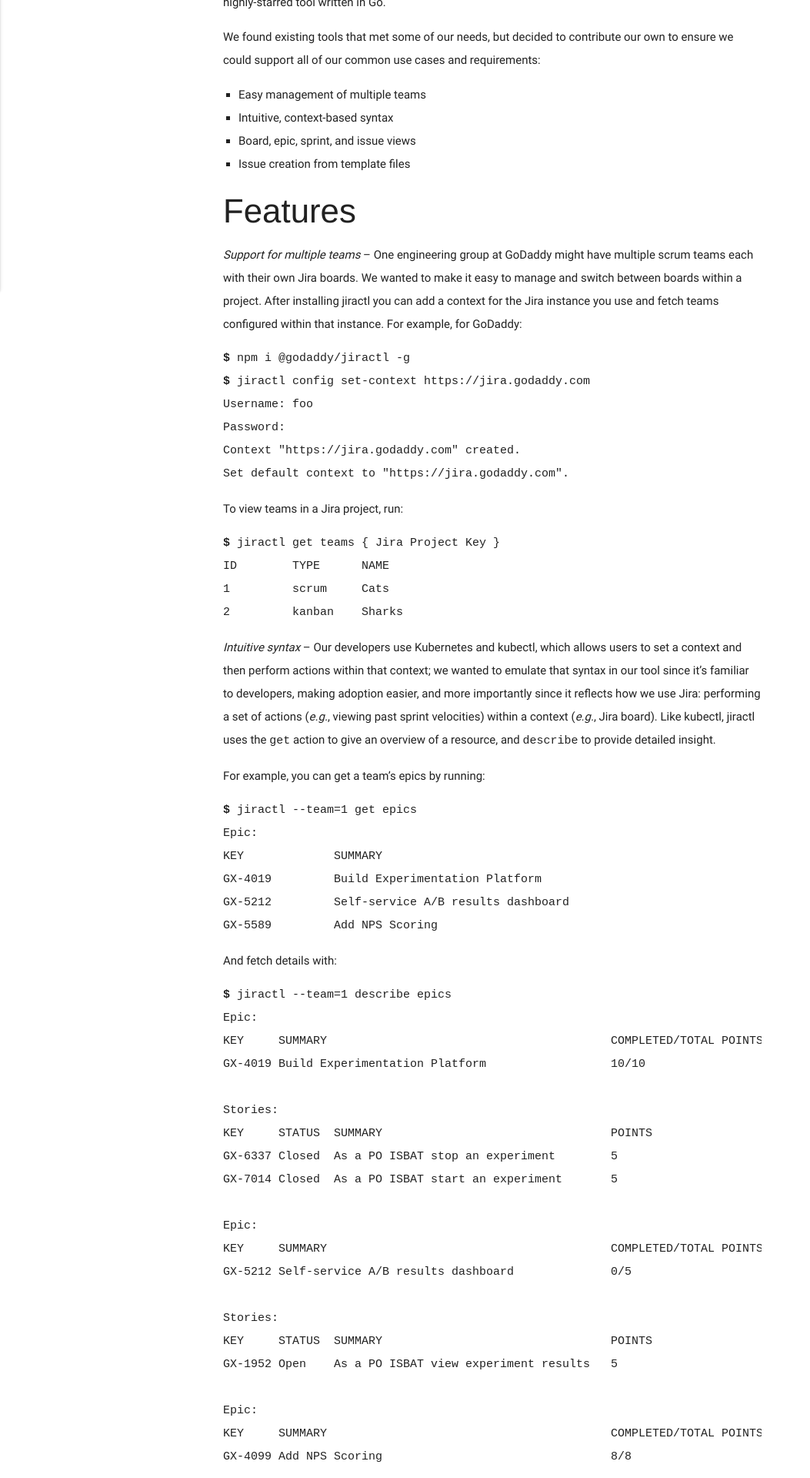
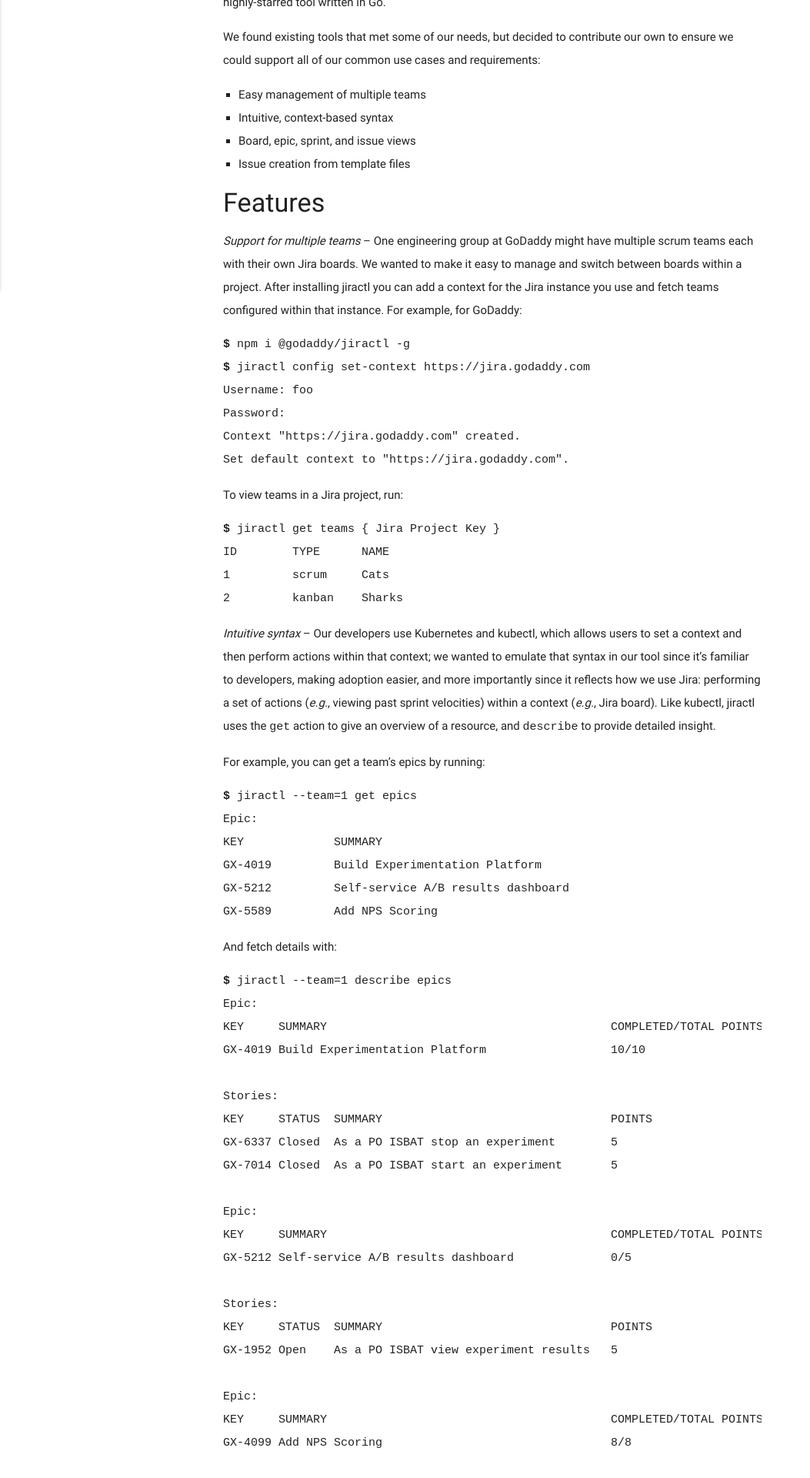
Before and after one commit to godaddy/godaddy.github.io, a Jekyll site: the page built from _posts/2018-05-15-jiractl.md, in a window 1280 px wide. Shown: the part 583-2503 px from the top of the page at 77% size, without its empty margins (0-1053 px from the left). Built offline with Jekyll 4.4.1, drawn with Linux system fonts in a browser that asks for light colours; some web fonts are replaced; comment, search, counter and statistics services are not loaded.

````diff
--- a/_posts/2018-05-15-jiractl.md
+++ b/_posts/2018-05-15-jiractl.md
@@ -32,7 +32,7 @@ We found existing tools that met some of our needs, but decided to contribute ou
 * Board, epic, sprint, and issue views
 * Issue creation from template files
 
-### Features
+#### Features
 
 _Support for multiple teams_ -- One engineering group at GoDaddy might have multiple scrum teams each with their own Jira boards. We wanted to make it easy to manage and switch between boards within a project. After installing jiractl you can add a context for the Jira instance you use and fetch teams configured within that instance. For example, for GoDaddy:
 
@@ -126,7 +126,7 @@ To update an issue:
 $ jiractl update issue { issue_key } --points=8 --assignee=foo
 ```
 
-### What’s next?
+#### What’s next?
 
 We’ve already started using this in some of our teams, but to meet our goal of sprint planning and refinement on the command line we’ll continue adding features like voting on story points and creating new sprints.
 
````
